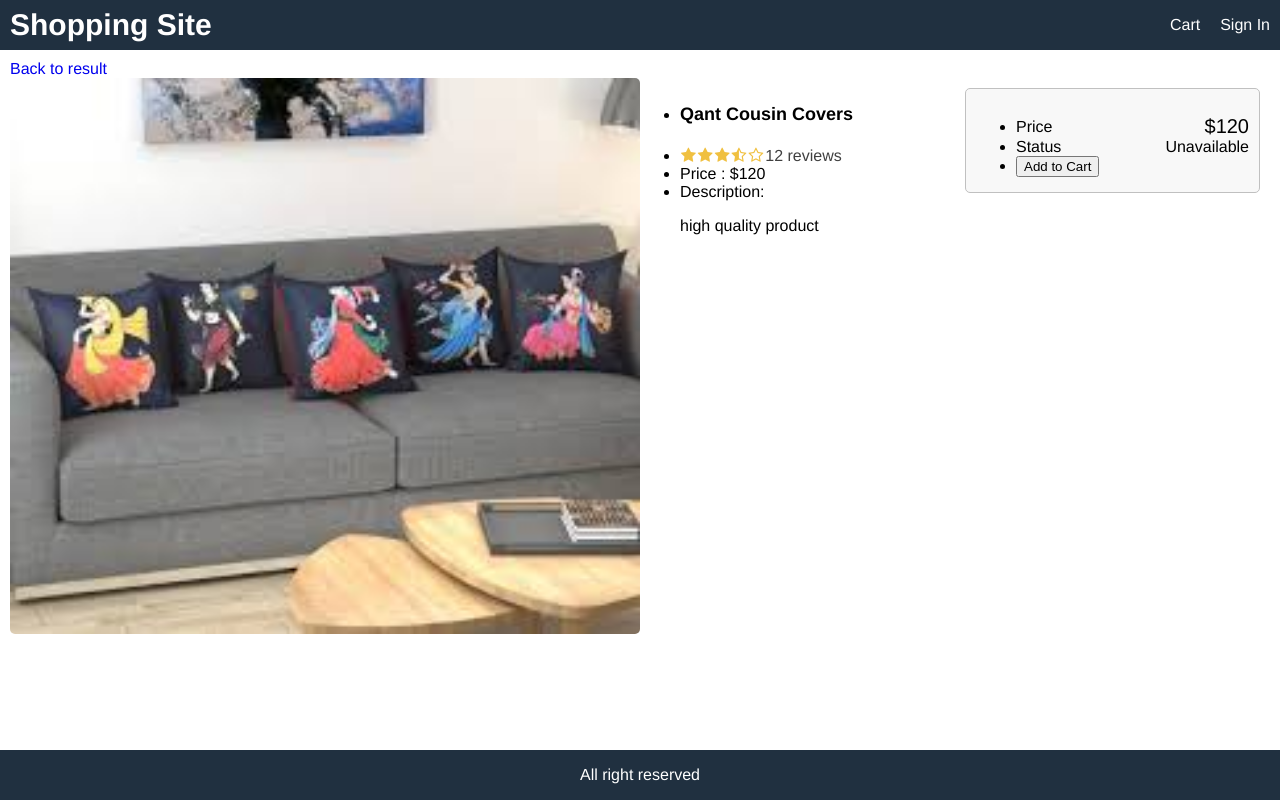
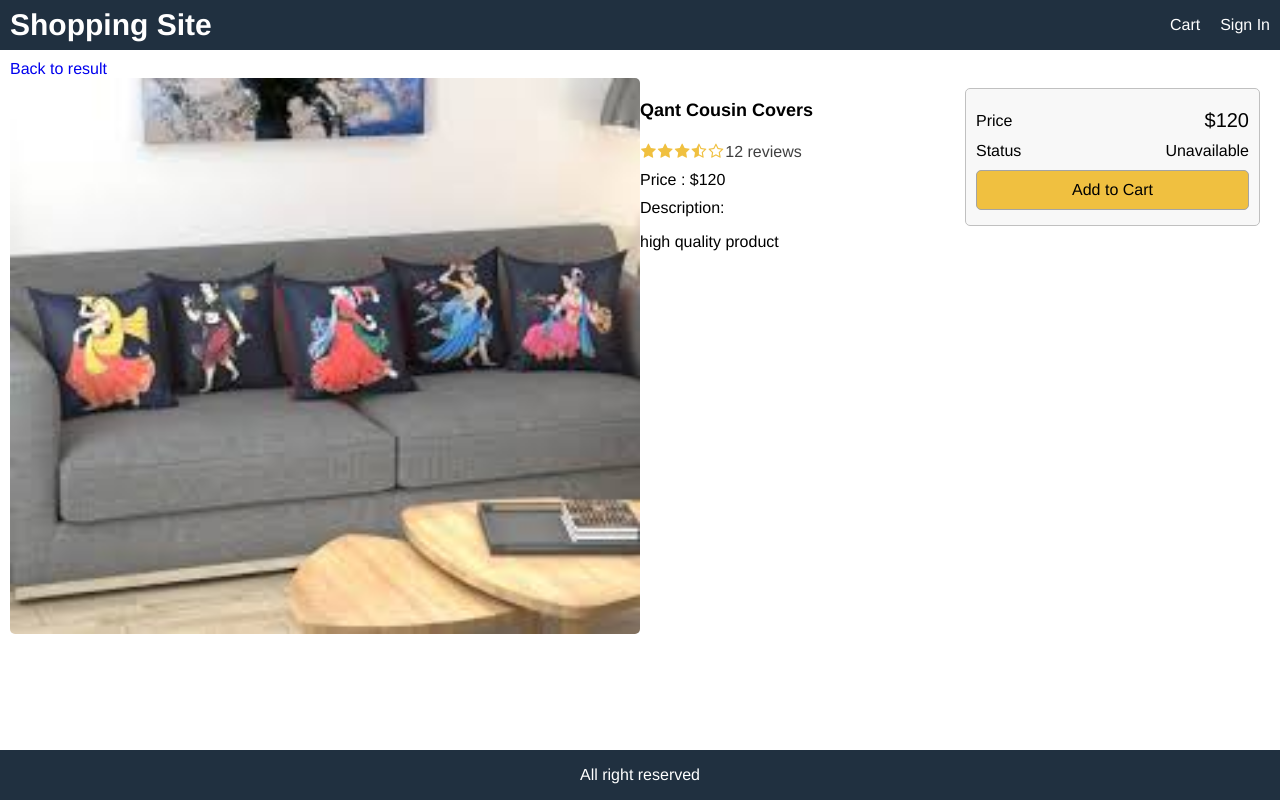
Before and after one commit to Gagandeep-Kaur-01/Shopping_Cart, a React (Create React App) app in the folder frontend/: page /product/1 in a window 1280 px wide. Built offline with nearby package versions, Linux system fonts and the light colour scheme.

Commit message:
added css

```diff
--- a/frontend/src/components/screens/ProductScreen.css
+++ b/frontend/src/components/screens/ProductScreen.css
@@ -10,3 +10,31 @@
 .col-2 {
   flex: 2 1 50rem;
 }
+ul {
+  padding: 0;
+  margin: 0;
+  list-style-type: none;
+}
+li {
+  margin-top: 1rem;
+}
+button {
+  padding: 1rem;
+  border-radius: 0.5rem;
+  border: 0.1rem #a4a4a4 solid;
+  font-size: 1.6rem;
+  font-family: Helvetica, Arial, sans-serif;
+  -webkit-font-smoothing: antialiased;
+  -moz-osx-font-smoothing: grayscale;
+  background-color: #f8f8f8;
+  cursor: pointer;
+}
+button:hover {
+  border: 0.1rem #404040 solid;
+}
+button.primary {
+  background-color: #f0c040;
+}
+button.block {
+  width: 100%;
+}
```
